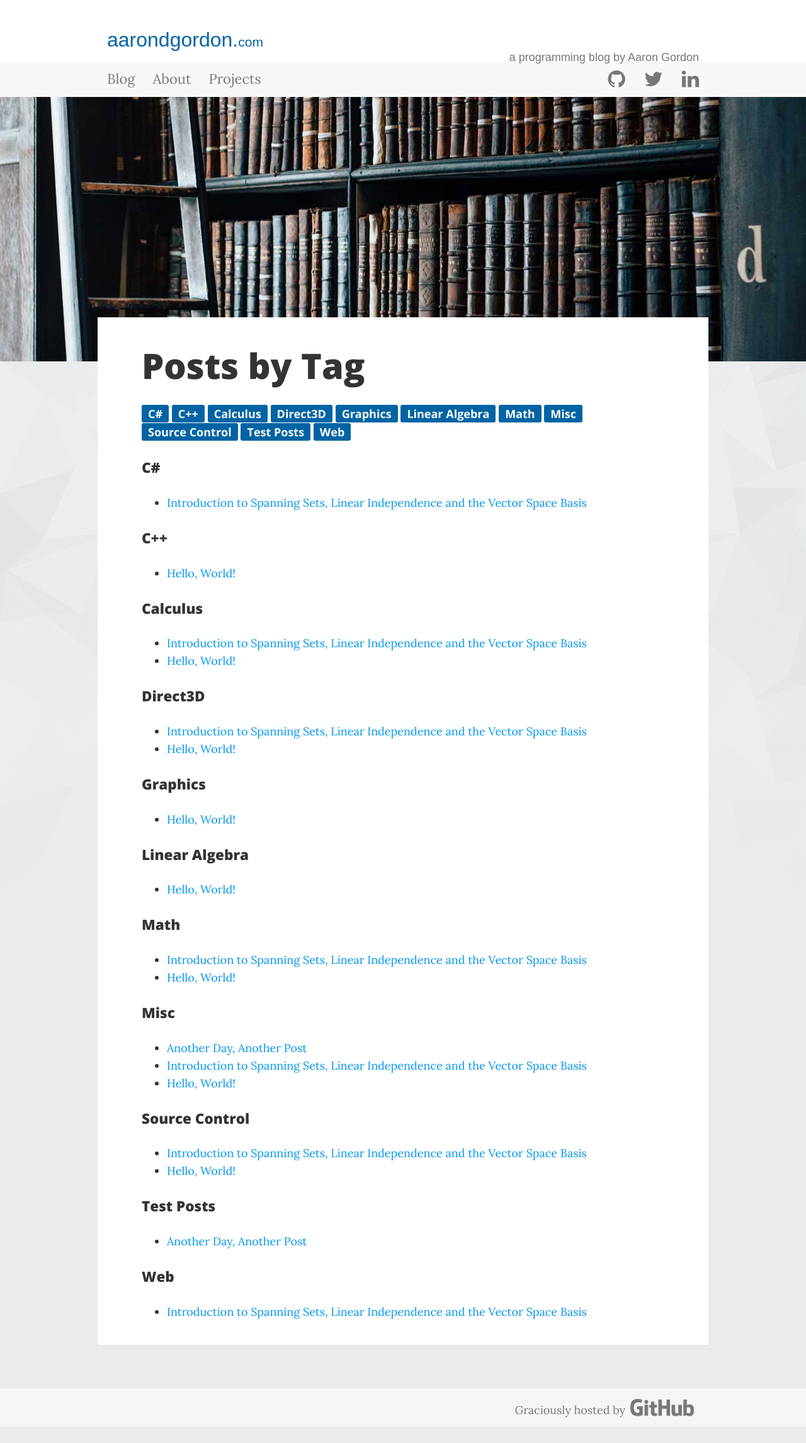
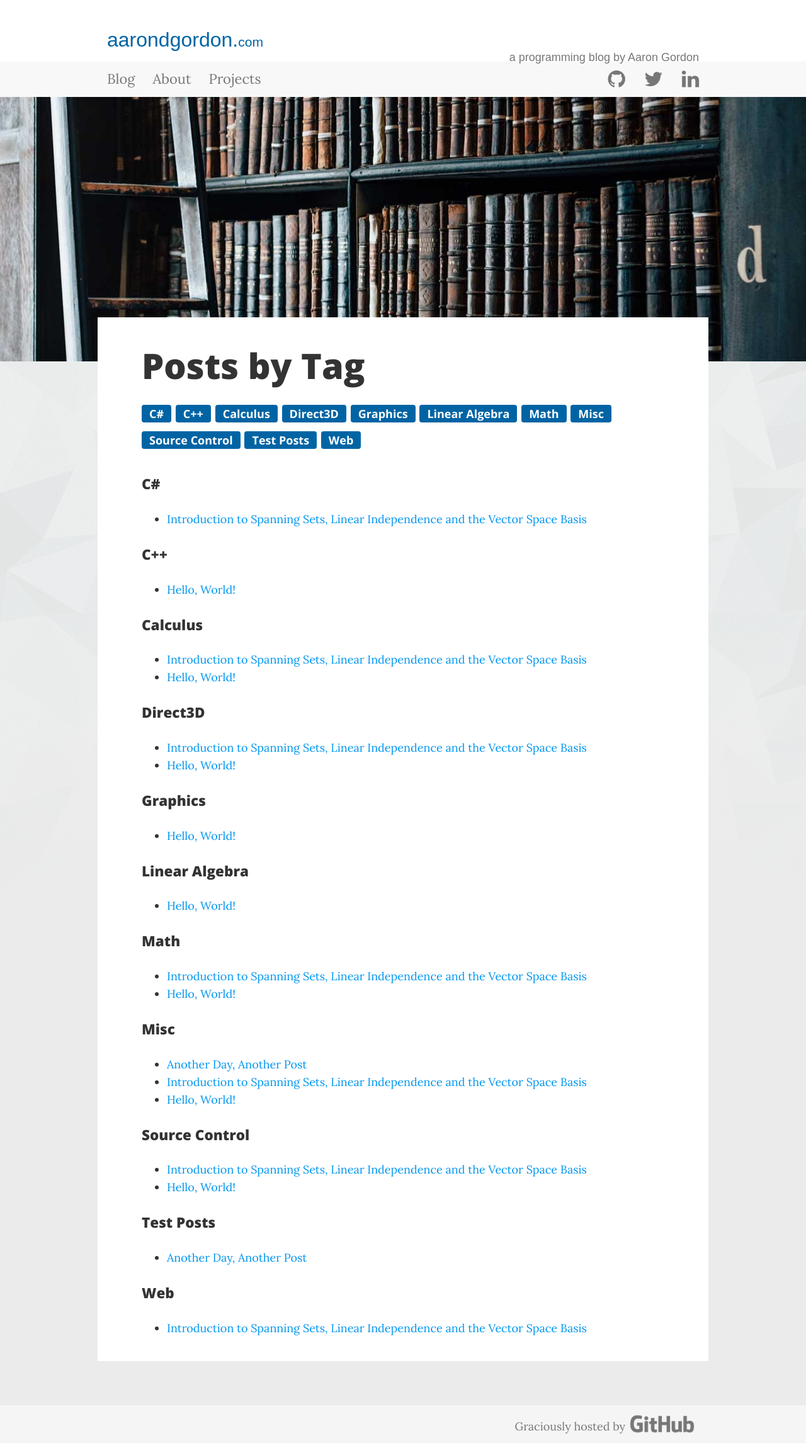
Before and after one commit to aarondgordon/aarondgordon.github.io, a Jekyll site: the page built from tags.html, in a window 1280 px wide. Shown: the whole page at 63% size. Built offline with Jekyll 4.4.1, drawn with Linux system fonts in a browser that asks for light colours; nearby versions of some CDN libraries; comment, search, counter and statistics services are not loaded; before the commit the page ends 2266 px from its top, so only the background shows below that.

Commit message:
Tweaked tag style

```diff
--- a/assets/css/layout.css
+++ b/assets/css/layout.css
@@ -315,10 +315,9 @@ a.btn-cover:hover, a.btn-cover:active {
 .tag-cloud-tag {
   display: inline-block;
   height: 28px; /* 2 x baseline */
-  margin-right: 3px
-  margin-bottom: 14px; /* 1 x baseline */
-  border-radius:  3px;
-  padding: 0 10px;
+  margin: 0 2px 14px 0;
+  border-radius:  4px;
+  padding: 0 12px;
   background-color: #0064a4;
   color: white;
   font-family: 'Open Sans', sans-serif;
```
